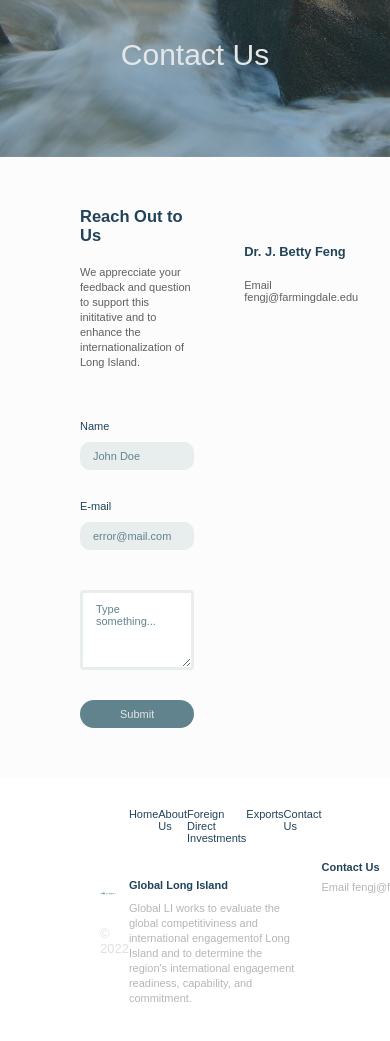
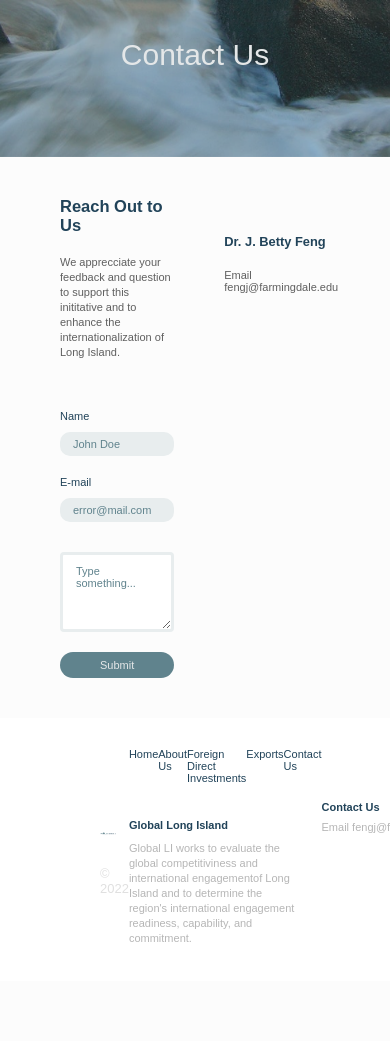
Before and after one commit to CDDR1/global-li, a Flask app: page /contact in a window 390 px wide; the page is wider, and only the part inside the window is pictured. Shown: the part 181-1222 px from the top of that part. After the commit the page ends 1123 px from the top of that part, so only its background shows below. Run offline with Flask 2, Linux system fonts and the light colour scheme.

Commit message:
Adding Contact page responsive breakpoint at 640px of width

```diff
--- a/static/css/contact.css
+++ b/static/css/contact.css
@@ -140,6 +140,10 @@ main {
     .email-info {
         margin-top: 3.75rem;
     }
+
+    .form-btn {
+        margin: 0;
+    }
 }
 
 @media (max-width: 768px) {
@@ -158,4 +162,27 @@ main {
     .form-textarea {
         height: 8rem;
     }
+
+    .form-btn {
+        margin: 0;
+    }
 }
+
+@media (max-width: 640px) {
+    main {
+        padding: 4rem 6rem;
+    }
+
+    .left-section-form > * {
+        margin: 2rem 0;
+    }
+
+    .form-input {
+        padding: 0.6rem 1.3rem;
+    }
+
+    .form-btn {
+        margin: 0;
+        padding: 0.7rem 4rem;
+    }
+}
```
